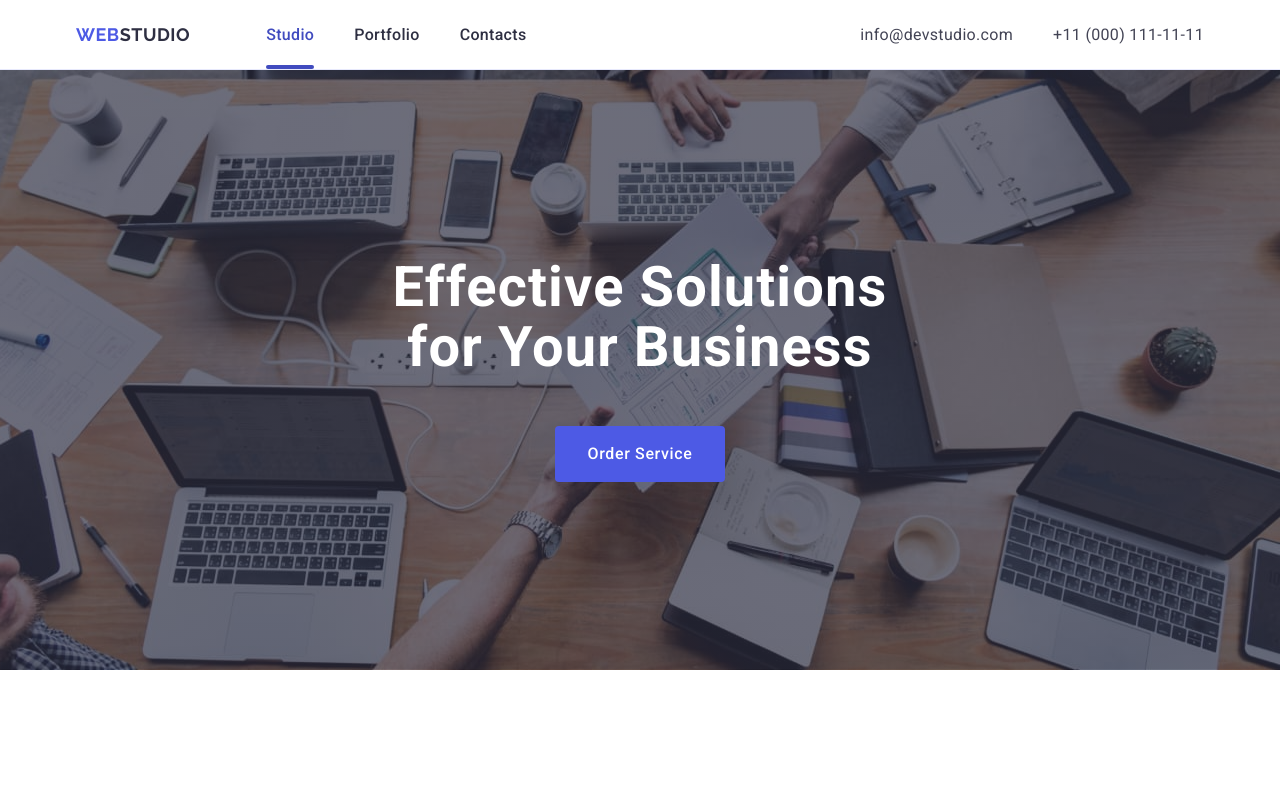
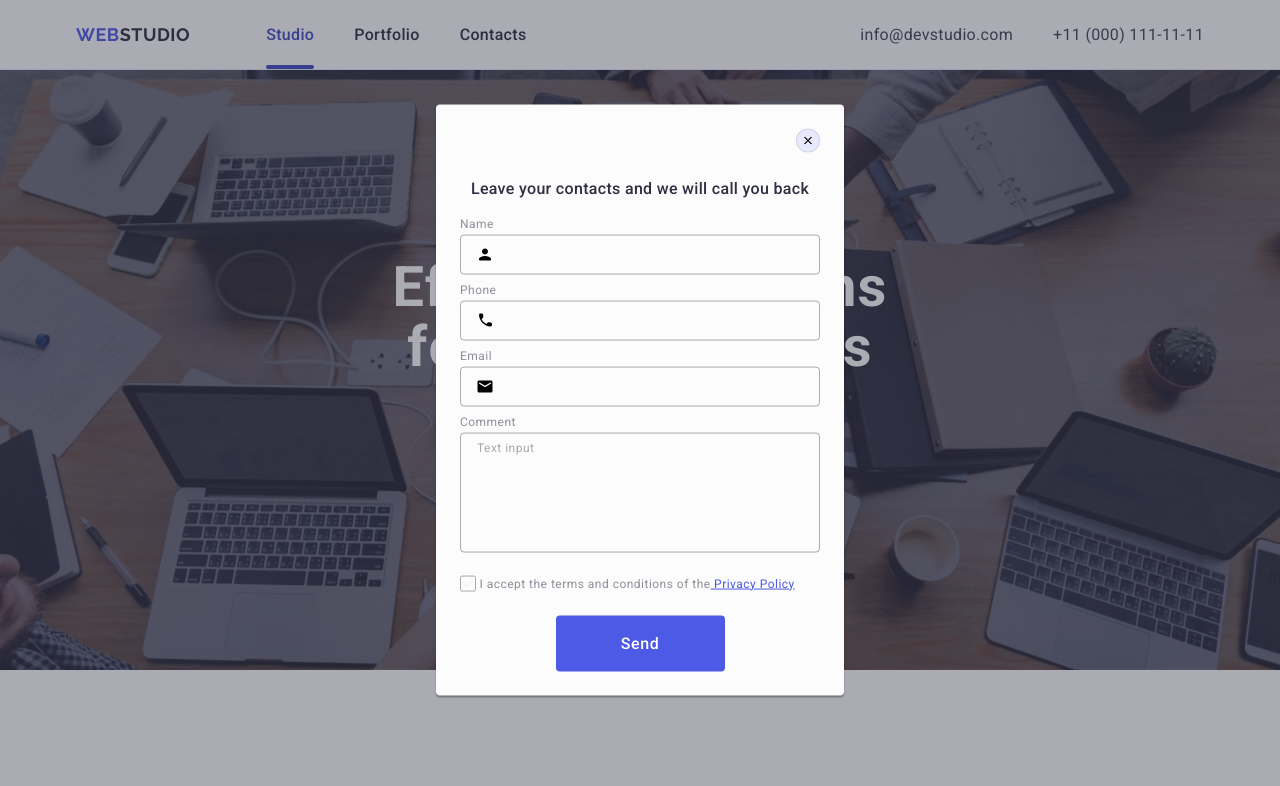
Before and after one commit to Kateryna-Kupriianova/goit-markup-hw-06, a plain HTML site: page index.html in a window 1280 px wide. Shown: the top 786 px of the page. Drawn offline with nearby package versions, Linux system fonts and the light colour scheme.

Commit message:
change modal

```diff
--- a/css/styles.css
+++ b/css/styles.css
@@ -681,15 +681,18 @@ only screen and (min-resolution: 2dppx) {
 }
 
 .modal {
-    width: 408px;
-    min-height: 584px;
+    /* width: 408px;
+    min-height: 584px; */
+    width: 288px;
+    min-height: 623px;
     border-radius: 4px;
     background: #FCFCFC;
     position: absolute;
     top: 50%;
     left: 50%;
     transform: translate(-50%, -50%);
-    padding: 72px 24px 24px 24px;
+    /* padding: 72px 24px 24px 24px; */
+    padding: 72px 16px 24px 16px;
     box-shadow: 0px 1px 1px rgba(0, 0, 0, 0.14), 0px 1px 3px rgba(0, 0, 0, 0.12), 0px 2px 1px rgba(0, 0, 0, 0.2);
     transition: transform 250ms cubic-bezier(0.4, 0, 0.2, 1);
 }
@@ -947,23 +950,15 @@ only screen and (min-resolution: 2dppx) {
     transition: fill 250ms cubic-bezier(0.4, 0, 0.2, 1);
 }
 
-/* @media screen and (min-width: 320px) {
-    .container {
-        max-width: 320px;
-        padding-left: 16px;
-        padding-right: 16px;
-    }
-
-} */
 
 @media screen and (min-width: 768px) {
     .container {
         max-width: 768px;
-
     }
     .header-container{
         gap: 122px;
     }
+
     .menu-open-btn {
         border: none;
         background-color: transparent;
@@ -1039,9 +1034,11 @@ only screen and (min-resolution: 2dppx) {
         line-height: 1.07;
         max-width: 496px;
     }
+
     .button {
         margin-top: 32px;
     }
+
     .advantages-list {
         gap: 72px 24px;
     }
@@ -1061,16 +1058,13 @@ only screen and (min-resolution: 2dppx) {
     }
 
     .team-section-item {
-
         width: calc((100% - 184px - 24px) /2);
-
     }
 
     .portfolio-section-list {
         display: flex;
         flex-wrap: wrap;
         gap: 72px 24px;
-
     }
 
     .portfolio-section-item {
@@ -1094,17 +1088,15 @@ only screen and (min-resolution: 2dppx) {
         justify-content: flex-start;
         align-items: flex-start;
         gap: 24px;
+        /* margin-right: 120px; */
+    }
 
-        /* margin-right: 120px; */
-
-    }
     .footer-social {
         margin-left: 0;
         display: flex;
         justify-content: flex-start;
         align-items: flex-start;
         margin-top: 0 auto;
-
     }
 
     .footer-logo-container {
@@ -1117,13 +1109,17 @@ only screen and (min-resolution: 2dppx) {
     .footer-modal-text {
         text-align: left;
     }
+
     .footer-form {
         flex-direction: row;
         gap: 24px;
     }
 
-
-
+   .modal {
+        width: 408px;
+        min-height: 584px;
+        padding: 72px 24px 24px 24px;
+   }
 }
 
 @media screen and (min-width: 1158px) {
@@ -1258,14 +1254,17 @@ only screen and (min-resolution: 2dppx) {
         flex-wrap: wrap;
         gap: 24px;
     }
+
     .team-section-item {
         width: calc((100% - 24px*3) /4);
 
     }
+
     .portfolio-section {
         padding-top: 120px;
         padding-bottom: 120px;
     }
+
     .team-section {
         padding-top: 120px;
         padding-bottom: 120px;
@@ -1275,17 +1274,15 @@ only screen and (min-resolution: 2dppx) {
         display: flex;
         flex-wrap: wrap;
         gap: 48px 24px;
-
     }
 
     .portfolio-section-item {
         width: calc((100% - 24px*2) /3);
         transition: box-shadow 250ms cubic-bezier(0.4, 0, 0.2, 1);
     }
+
     .footer {
-
         padding: 100px 0;
-
     }
 
     .footer-container {
@@ -1294,6 +1291,8 @@ only screen and (min-resolution: 2dppx) {
         align-items: baseline;
         /* width: 961px;
         gap: 0; */
+        max-width: 1158px;
+        flex-wrap: nowrap;
     }
 
     .footer-social {
@@ -1302,8 +1301,9 @@ only screen and (min-resolution: 2dppx) {
     }
 
     .footer-container-tab-first{
-        flex-direction: row;
-        align-items: baseline;
+        /* flex-direction: row; */
+        display: flex;
+        align-items: flex-start;
         gap: 0;
     }
 
@@ -1316,6 +1316,12 @@ only screen and (min-resolution: 2dppx) {
 
     .footer-social {
         margin-right: 80px;
+    }
+
+    .modal {
+        width: 408px;
+        min-height: 584px;
+        padding: 72px 24px 24px 24px;
     }
 
 }
--- a/index.html
+++ b/index.html
@@ -568,7 +568,7 @@
             </div>
         </div>
     </footer>
-    <div class="backdrop">
+    <div class="backdrop is-open">
         <div class="modal">
             <button type="button" class="modal-btn">
                 <svg class="modal-btn-icon" width="8" height="8">
```
Lines whose indentation alone changed are shown as unchanged.
